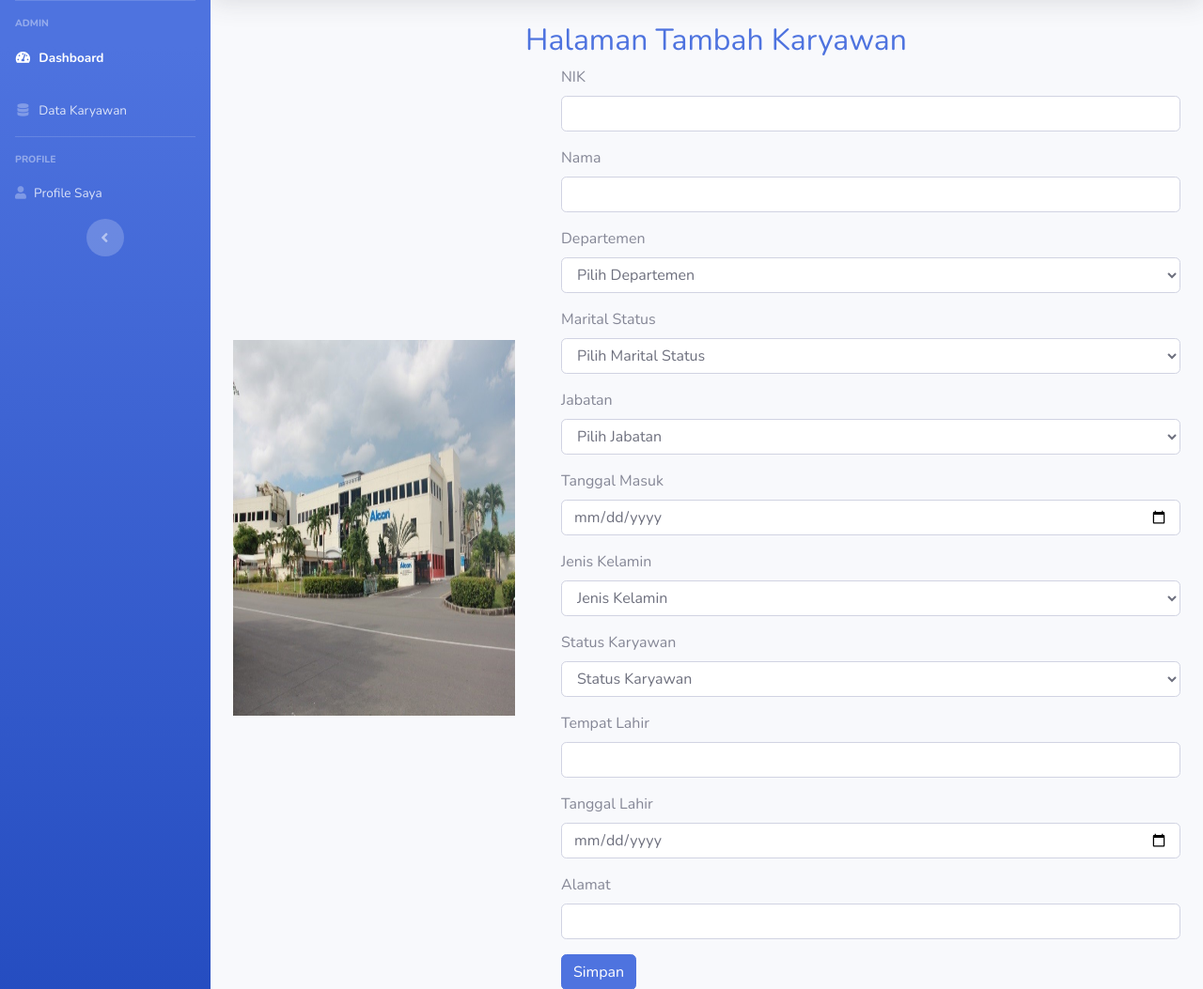
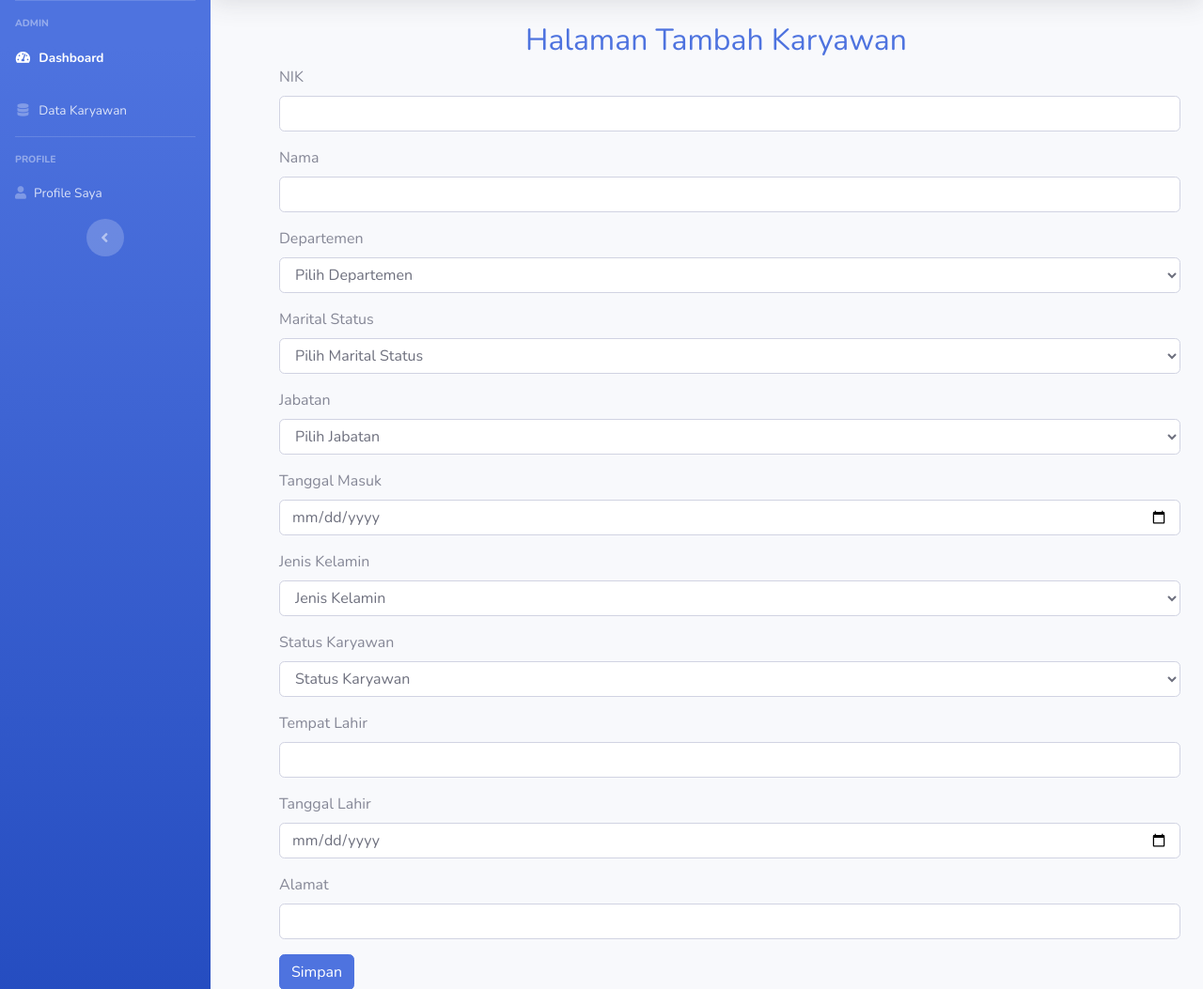
Before and after one commit to alan96320/Employment-Requisition, a PHP site: page /admin/tambah-karyawan.php in a window 1280 px wide. Shown: the part 70-1123 px from the top of the page at 94% size. Run offline with PHP 8.4, Linux system fonts and the light colour scheme; the visitor is signed in with stand-in values (Sample User, id 1); data comes from the database, SQL or seed files in the repository.

Commit message:
hapus gambar pada tambah karyawan/admin

```diff
--- a/admin/tambah-karyawan.php
+++ b/admin/tambah-karyawan.php
@@ -68,8 +68,8 @@ $rowsJabatan = $stmJab->fetchAll(PDO::FETCH_ASSOC);
 
   <div class="container-fluid"
         style=" display: flex; justify-content: center; align-items: center; ">
-          <img src="../img/CVB.jpg" style="width: 300px; height: 400px; ">
-
+          <!-- <img src="../img/CVB.jpg" style="width: 300px; height: 400px; ">
+ -->
 <form enctype="multipart/form-data" action="../actions/insert-karyawan-action.php" method="post" style=" flex-grow: 1; margin-left: 49px;">
 
     <div class="form-group">
```
Also changed, not shown: 1 other file.
